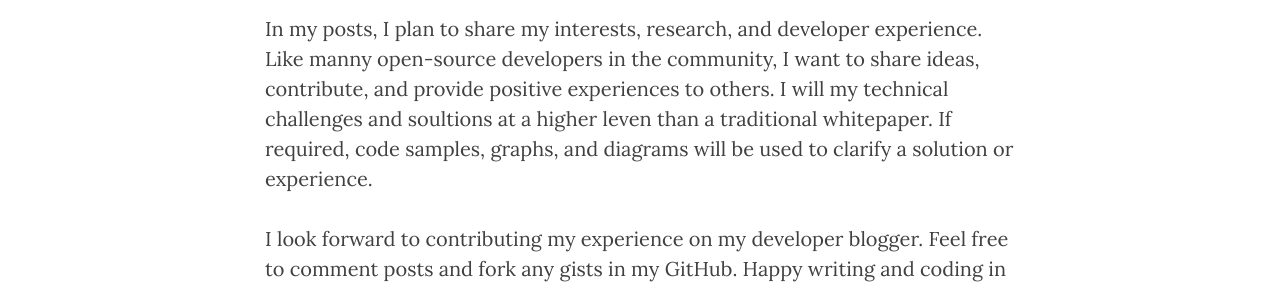
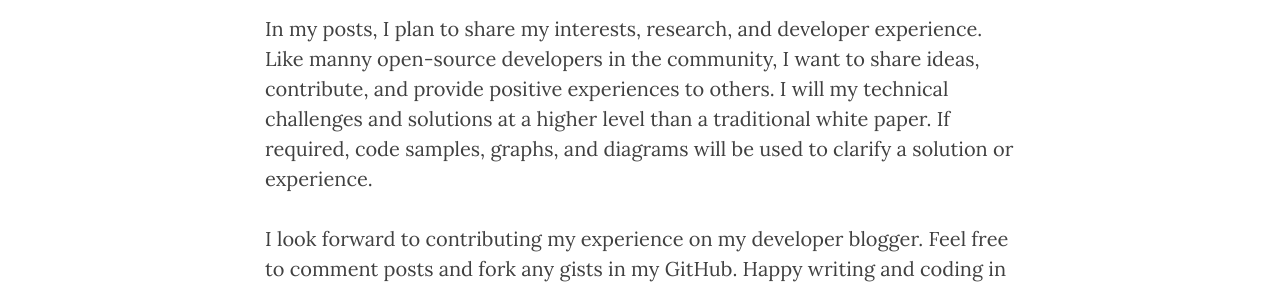
Before and after one commit to tjeason/tjeason.github.io, a Jekyll site: the page built from _posts/2015-01-01-hello-world.markdown, in a window 1280 px wide. Shown: the part 808-1097 px from the top of the page. Built offline with Jekyll 4.4.1, drawn with Linux system fonts in a browser that asks for light colours; nearby versions of some CDN libraries; comment, search, counter and statistics services are not loaded.

Commit message:
grammar updates
fixed typos.

```diff
--- a/_posts/2015-01-01-hello-world.markdown
+++ b/_posts/2015-01-01-hello-world.markdown
@@ -26,7 +26,7 @@ print "Hello, world!"
 <p>
   In my posts, I plan to share my interests, research, and developer experience.  Like manny open-source
   developers in the community, I want to share ideas, contribute, and provide positive experiences to
-  others. I will my technical challenges and soultions at a higher leven than a traditional whitepaper.
+  others. I will my technical challenges and solutions at a higher level than a traditional white paper.
   If required, code samples, graphs, and diagrams will be used to clarify a solution or experience.
 </p>
 
```
